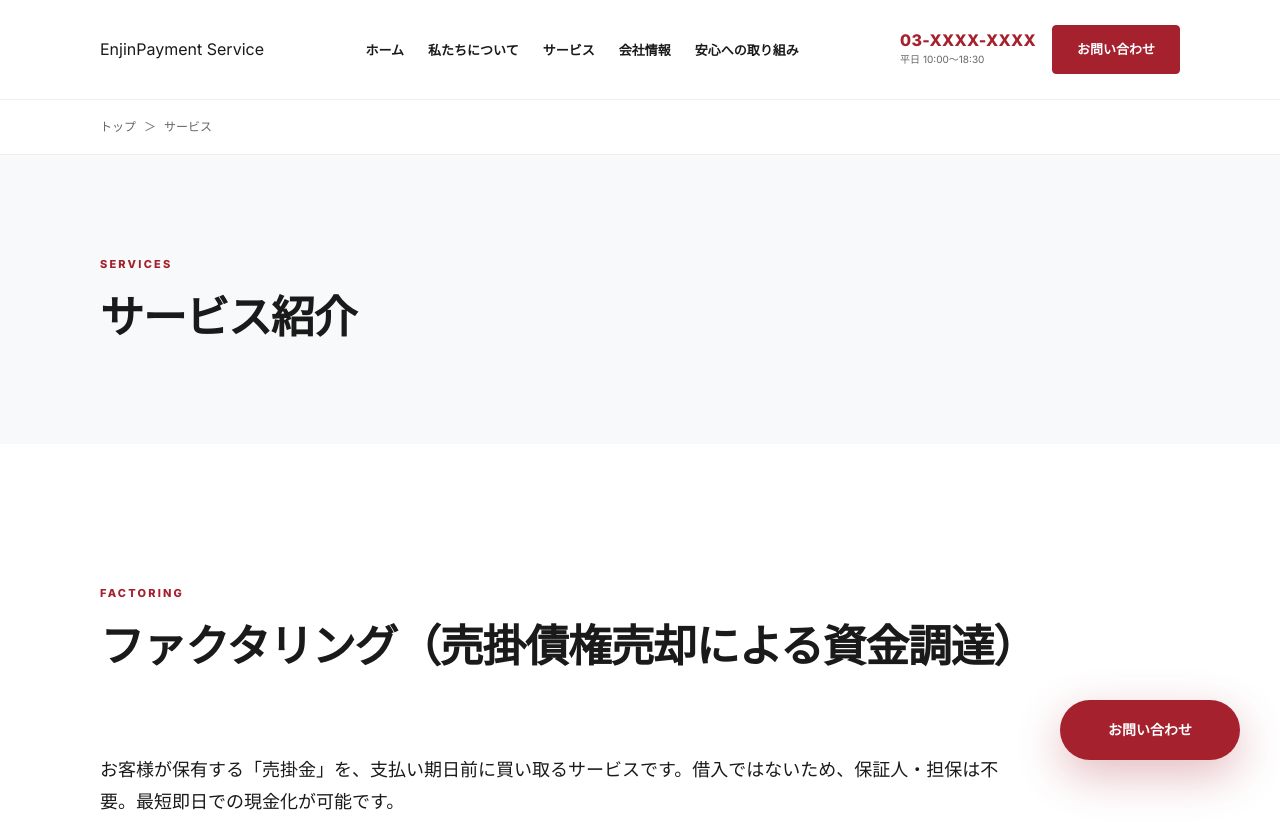
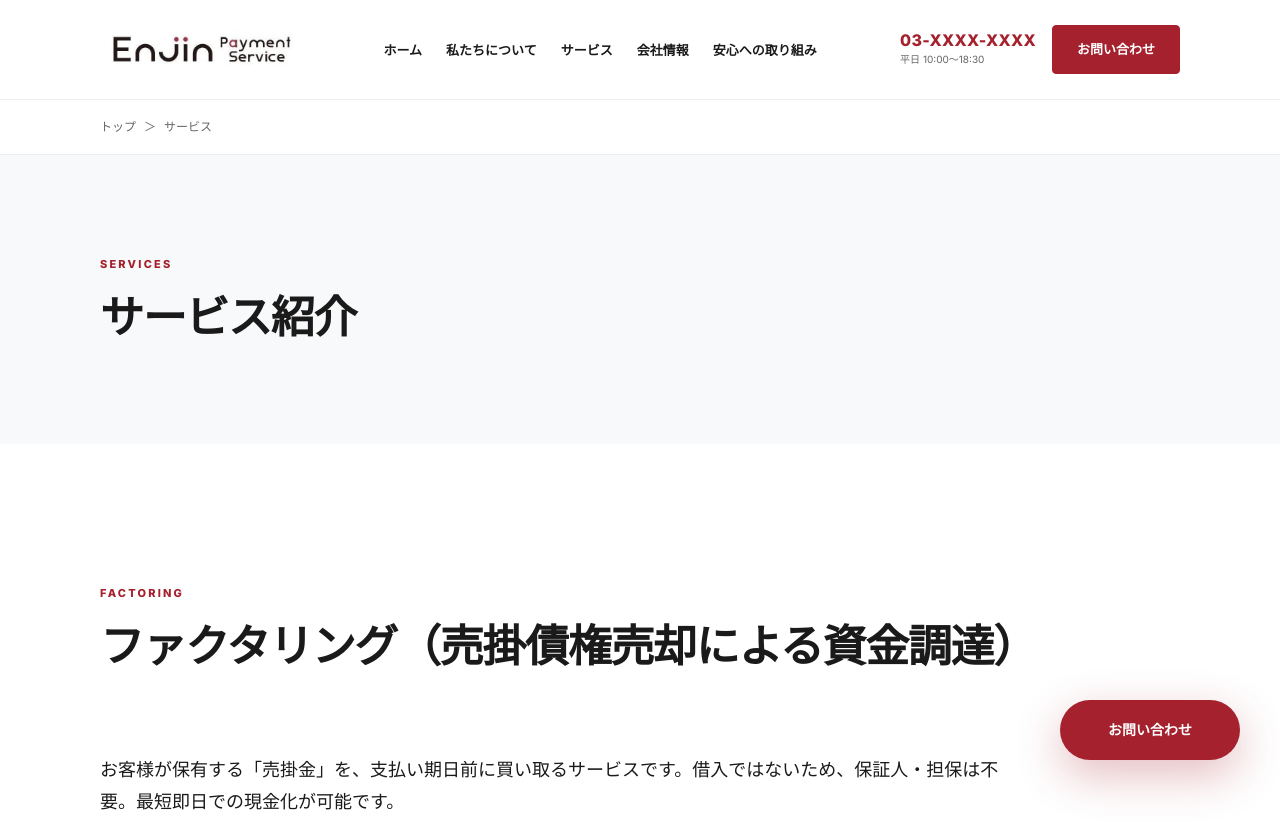
Before and after one commit to takashi-aoki-ybp/eps-corporate, a plain HTML site: page services.html in a window 1280 px wide. Shown: the top 822 px of the page. Drawn offline with Linux system fonts and the light colour scheme.

Commit message:
Replace text logo with image logo in services.html

```diff
--- a/services.html
+++ b/services.html
@@ -4,45 +4,27 @@
 <meta charset="UTF-8">
 <meta name="viewport" content="width=device-width, initial-scale=1.0">
 <title>サービス紹介 | 株式会社Enjin Payment Service</title>
-    <meta name="description" content="2社間・3社間ファクタリング、給与前払いサービスのご紹介。最短即日の資金化、業界最低水準の手数料で中小企業の資金繰りを支援します。">
+<meta name="description" content="2社間・3社間ファクタリング、給与前払いサービスのご紹介。">
 <link rel="stylesheet" href="style.css">
 <link rel="preconnect" href="https://fonts.googleapis.com">
 <link rel="preconnect" href="https://fonts.gstatic.com" crossorigin>
 <link href="https://fonts.googleapis.com/css2?family=Inter:wght@400;600;700;800&family=Noto+Sans+JP:wght@400;700&display=swap" rel="stylesheet">
 </head>
 <body>
-    <header>
-        <div class="container">
-            <a href="index.html" class="logo">Enjin <span>Payment Service</span></a>
-            <nav><ul>
-                <li><a href="index.html">ホーム</a></li>
-                <li><a href="about.html">私たちについて</a></li>
-                <li><a href="services.html">サービス</a></li>
-                <li><a href="company.html">会社情報</a></li>
-                <li><a href="security.html">安心への取り組み</a></li>
-            </ul></nav>
-            <div class="header-right">
-                <div class="header-phone"><div><div class="phone-num">03-XXXX-XXXX</div><div class="phone-hours">平日 10:00～18:30</div></div></div>
-                <a href="contact.html" class="cta-btn-nav">お問い合わせ</a>
-            </div>
-            <button class="hamburger" aria-label="メニュー"><span></span><span></span><span></span></button>
-        </div>
-    </header>
+<header><div class="container"><a href="index.html" class="logo"><img src="logo.jpeg" alt="Enjin Payment Service"></a><nav><ul><li><a href="index.html">ホーム</a></li><li><a href="about.html">私たちについて</a></li><li><a href="services.html">サービス</a></li><li><a href="company.html">会社情報</a></li><li><a href="security.html">安心への取り組み</a></li></ul></nav><div class="header-right"><div class="header-phone"><div><div class="phone-num">03-XXXX-XXXX</div><div class="phone-hours">平日 10:00～18:30</div></div></div><a href="contact.html" class="cta-btn-nav">お問い合わせ</a></div><button class="hamburger" aria-label="メニュー"><span></span><span></span><span></span></button></div></header>
 <div class="nav-overlay"></div>
 <a href="contact.html" class="fab"><span>お問い合わせ</span></a>
 <main>
 <div class="breadcrumb"><div class="container"><a href="index.html">トップ</a><span>＞</span>サービス</div></div>
 <section class="page-header" style="background:var(--bg-alt);padding:100px 0;"><div class="container reveal active"><span class="label">Services</span><h1 class="title-large">サービス紹介</h1></div></section>
 <section id="factoring"><div class="container reveal"><div class="section-header" style="text-align:left;"><span class="label">Factoring</span><h2 class="title-large">ファクタリング（売掛債権売却による資金調達）</h2></div><p style="margin-bottom:60px;font-size:18px;max-width:900px;">お客様が保有する「売掛金」を、支払い期日前に買い取るサービスです。借入ではないため、保証人・担保は不要。最短即日での現金化が可能です。</p><div class="grid-2"><div class="card"><span class="label">2-sha System</span><h3>2社間ファクタリング</h3><p>お客様と弊社のみで完結する契約です。売掛先への通知が不要なため、秘密を厳守しながら迅速に資金調達したい場合に最適です。</p></div><div class="card"><span class="label">3-sha System</span><h3>3社間ファクタリング</h3><p>売掛先を含めた3者で契約します。売掛先の承諾が必要ですが、その分手数料を低く抑えることが可能です。コスト重視の場合に選ばれます。</p></div></div></div></section>
-        <section style="background:var(--bg-alt);"><div class="container reveal"><div class="section-header" style="text-align:left;"><span class="label">Flow</span><h2 class="title-large">ご利用の流れ</h2></div><div class="step-flow"><div class="step-item"><div class="step-num">1</div><div class="step-content"><h4>お問い合わせ・ヒアリング</h4><p>お電話またはWebフォームからお気軽にご相談ください。専任の担当者がお客様の状況を丁寧にヒアリングいたします。</p></div></div><div class="step-item"><div class="step-num">2</div><div class="step-content"><h4>必要書類のご提出</h4><p>審査に必要な書類をご提出いただきます。オンラインでのアップロードにも対応しています。</p></div></div><div class="step-item"><div class="step-num">3</div><div class="step-content"><h4>AI審査・お見積もり</h4><p>独自のAIスコアリングにより迅速に審査を実施。手数料率と買取可能額をご提示します。</p></div></div><div class="step-item"><div class="step-num">4</div><div class="step-content"><h4>ご契約・お振込</h4><p>条件にご納得いただけましたら契約締結。最短即日でお客様の口座へお振込いたします。</p></div></div></div></div></section>
-        <section><div class="container reveal"><div class="section-header" style="text-align:left;"><span class="label">Documents</span><h2 class="title-large">必要書類一覧</h2></div><div class="grid-2"><div class="card"><h3>法人の場合</h3><ul style="list-style:disc;padding-left:20px;color:var(--text-muted);font-size:15px;"><li style="margin-bottom:12px;">履歴事項全部証明書（3ヶ月以内）</li><li style="margin-bottom:12px;">代表者の本人確認書類</li><li style="margin-bottom:12px;">決算書（直近2期分）</li><li style="margin-bottom:12px;">売掛金の裏付け資料（請求書・発注書等）</li><li style="margin-bottom:12px;">通帳コピー（直近3ヶ月分）</li></ul></div><div class="card"><h3>個人事業主の場合</h3><ul style="list-style:disc;padding-left:20px;color:var(--text-muted);font-size:15px;"><li style="margin-bottom:12px;">本人確認書類（運転免許証等）</li><li style="margin-bottom:12px;">確定申告書（直近2期分）</li><li style="margin-bottom:12px;">売掛金の裏付け資料（請求書・契約書等）</li><li style="margin-bottom:12px;">通帳コピー（直近3ヶ月分）</li><li style="margin-bottom:12px;">開業届の写し</li></ul></div></div></div></section>
-        <section id="salary" style="background:#0c0c0c;color:#fff;padding:140px 0;"><div class="container reveal"><div class="section-header" style="text-align:left;"><span class="label">Salary Advance</span><h2 class="title-large">給与前払いサービス</h2></div><p style="font-size:18px;margin-bottom:30px;opacity:0.8;">従業員の「働いた分だけ先に受け取りたい」というニーズに応えるサービスです。企業側の資金負担は不要。福利厚生の充実と人材定着率の向上を同時に実現します。</p><ul style="font-size:15px;opacity:0.7;"><li style="margin-bottom:16px;">✓ 企業側の資金負担ゼロ</li><li style="margin-bottom:16px;">✓ 既存の給与計算フローに影響なし</li><li style="margin-bottom:16px;">✓ 従業員の福利厚生・満足度向上</li></ul></div></section>
+<section style="background:var(--bg-alt);"><div class="container reveal"><div class="section-header" style="text-align:left;"><span class="label">Flow</span><h2 class="title-large">ご利用の流れ</h2></div><div class="step-flow"><div class="step-item"><div class="step-num">1</div><div class="step-content"><h4>お問い合わせ・ヒアリング</h4><p>お電話またはWebフォームからお気軽にご相談ください。</p></div></div><div class="step-item"><div class="step-num">2</div><div class="step-content"><h4>必要書類のご提出</h4><p>審査に必要な書類をご提出いただきます。オンラインアップロード対応。</p></div></div><div class="step-item"><div class="step-num">3</div><div class="step-content"><h4>AI審査・お見積もり</h4><p>独自のAIスコアリングにより迅速に審査を実施。</p></div></div><div class="step-item"><div class="step-num">4</div><div class="step-content"><h4>ご契約・お振込</h4><p>条件にご納得いただけましたら契約締結。最短即日でお振込。</p></div></div></div></div></section>
+<section><div class="container reveal"><div class="section-header" style="text-align:left;"><span class="label">Documents</span><h2 class="title-large">必要書類一覧</h2></div><div class="grid-2"><div class="card"><h3>法人の場合</h3><ul style="list-style:disc;padding-left:20px;color:var(--text-muted);font-size:15px;"><li style="margin-bottom:12px;">履歴事項全部証明書（3ヶ月以内）</li><li style="margin-bottom:12px;">代表者の本人確認書類</li><li style="margin-bottom:12px;">決算書（直近2期分）</li><li style="margin-bottom:12px;">売掛金の裏付け資料</li><li style="margin-bottom:12px;">通帳コピー（直近3ヶ月分）</li></ul></div><div class="card"><h3>個人事業主の場合</h3><ul style="list-style:disc;padding-left:20px;color:var(--text-muted);font-size:15px;"><li style="margin-bottom:12px;">本人確認書類（運転免許証等）</li><li style="margin-bottom:12px;">確定申告書（直近2期分）</li><li style="margin-bottom:12px;">売掛金の裏付け資料</li><li style="margin-bottom:12px;">通帳コピー（直近3ヶ月分）</li><li style="margin-bottom:12px;">開業届の写し</li></ul></div></div></div></section>
+<section id="salary" style="background:#0c0c0c;color:#fff;padding:140px 0;"><div class="container reveal"><div class="section-header" style="text-align:left;"><span class="label">Salary Advance</span><h2 class="title-large">給与前払いサービス</h2></div><p style="font-size:18px;margin-bottom:30px;opacity:0.8;">従業員の「働いた分だけ先に受け取りたい」というニーズに応えるサービスです。企業側の資金負担は不要。</p><ul style="font-size:15px;opacity:0.7;"><li style="margin-bottom:16px;">✓ 企業側の資金負担ゼロ</li><li style="margin-bottom:16px;">✓ 既存の給与計算フローに影響なし</li><li style="margin-bottom:16px;">✓ 従業員の福利厚生・満足度向上</li></ul></div></section>
 </main>
-    <footer><div class="container"><div class="footer-grid"><div><div class="footer-logo">Enjin <span>Payment Service</span></div><p style="font-size:12px;opacity:0.6;">〒104-0061 東京都中央区銀5-13-16 8F</p></div><div class="footer-links"><h4>サービス</h4><ul><li><a href="services.html">ファクタリング</a></li><li><a href="services.html#salary">給与前払い</a></li></ul></div><div class="footer-links"><h4>会社情報</h4><ul><li><a href="about.html">私たちについて</a></li><li><a href="company.html">会社概要</a></li><li><a href="security.html">安心への取り組み</a></li><li><a href="privacy.html">プライバシーポリシー</a></li></ul></div><div class="footer-links"><h4>お問い合わせ</h4><ul><li><a href="contact.html">お問い合わせフォーム</a></li></ul></div></div><div class="footer-bottom"><p>&copy; 2026 Enjin Payment Service Co., Ltd. All Rights Reserved.</p></div></div></footer>
+<footer><div class="container"><div class="footer-grid"><div><div class="footer-logo"><img src="logo.jpeg" alt="Enjin Payment Service"></div><p style="font-size:12px;opacity:0.6;">〒104-0061 東京都中央区銀5-13-16 8F</p></div><div class="footer-links"><h4>サービス</h4><ul><li><a href="services.html">ファクタリング</a></li><li><a href="services.html#salary">給与前払い</a></li></ul></div><div class="footer-links"><h4>会社情報</h4><ul><li><a href="about.html">私たちについて</a></li><li><a href="company.html">会社概要</a></li><li><a href="security.html">安心への取り組み</a></li><li><a href="privacy.html">プライバシーポリシー</a></li></ul></div><div class="footer-links"><h4>お問い合わせ</h4><ul><li><a href="contact.html">お問い合わせフォーム</a></li></ul></div></div><div class="footer-bottom"><p>&copy; 2026 Enjin Payment Service Co., Ltd. All Rights Reserved.</p></div></div></footer>
 <script>
-        const observer = new IntersectionObserver((entries) => { entries.forEach(entry => { if (entry.isIntersecting) { entry.target.classList.add('active'); observer.unobserve(entry.target); } }); }, { threshold: 0.1 });
-        document.querySelectorAll('.reveal').forEach(el => observer.observe(el));
-        const hamburger=document.querySelector('.hamburger');const nav=document.querySelector('nav');const overlay=document.querySelector('.nav-overlay');if(hamburger){hamburger.addEventListener('click',()=>{hamburger.classList.toggle('active');nav.classList.toggle('open');overlay.classList.toggle('active');document.body.style.overflow=nav.classList.contains('open')?'hidden':'';});overlay.addEventListener('click',()=>{hamburger.classList.remove('active');nav.classList.remove('open');overlay.classList.remove('active');document.body.style.overflow='';});}
+const observer=new IntersectionObserver((entries)=>{entries.forEach(entry=>{if(entry.isIntersecting){entry.target.classList.add('active');observer.unobserve(entry.target);}});},{threshold:0.1});document.querySelectorAll('.reveal').forEach(el=>observer.observe(el));const hamburger=document.querySelector('.hamburger');const nav=document.querySelector('nav');const overlay=document.querySelector('.nav-overlay');if(hamburger){hamburger.addEventListener('click',()=>{hamburger.classList.toggle('active');nav.classList.toggle('open');overlay.classList.toggle('active');document.body.style.overflow=nav.classList.contains('open')?'hidden':'';});overlay.addEventListener('click',()=>{hamburger.classList.remove('active');nav.classList.remove('open');overlay.classList.remove('active');document.body.style.overflow='';});}
 </script>
 </body>
 </html>
```
Lines whose indentation alone changed are shown as unchanged.
